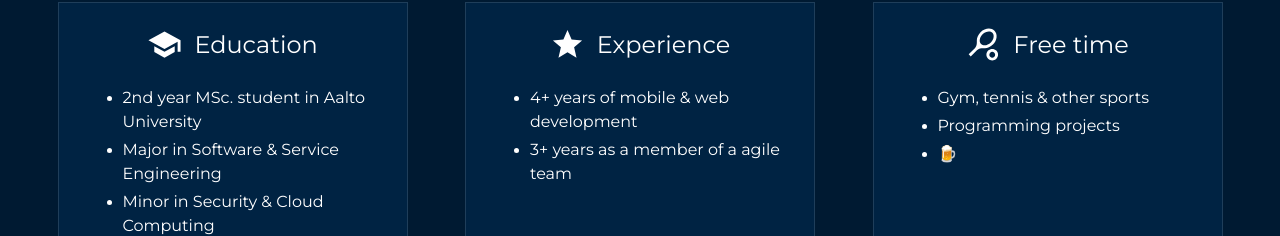
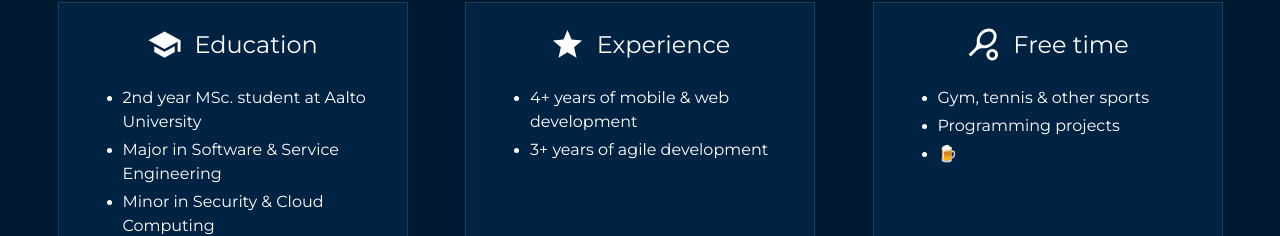
Before and after one commit to jnsvu/jniemen, a Next.js app: page / in a window 1280 px wide. Shown: the part 338-574 px from the top of the page. Built offline with nearby package versions, Linux system fonts and the light colour scheme.

Commit message:
Fix typos

```diff
--- a/src/modules/home/page/index.tsx
+++ b/src/modules/home/page/index.tsx
@@ -58,7 +58,7 @@ export const HomePage: NextPage = () => {
                 title="Education"
                 Icon={School}
                 items={[
-                  "2nd year MSc. student in Aalto University",
+                  "2nd year MSc. student at Aalto University",
                   "Major in Software & Service Engineering",
                   "Minor in Security & Cloud Computing",
                   "Computer Science BSc. 2016-2019",
@@ -67,15 +67,15 @@ export const HomePage: NextPage = () => {
               />
               <AboutMeCard
                 title="Experience"
-                items={["4+ years of mobile & web development", "3+ years as a member of a agile team"]}
+                items={["4+ years of mobile & web development", "3+ years of agile development"]}
                 Icon={Star}
-                fadeTime={3000}
+                fadeTime={2000}
               />
               <AboutMeCard
                 title="Free time"
                 items={["Gym, tennis & other sports", "Programming projects", "🍺"]}
                 Icon={SportsTennis}
-                fadeTime={4500}
+                fadeTime={2500}
               />
             </Box>
           </Box>
```
